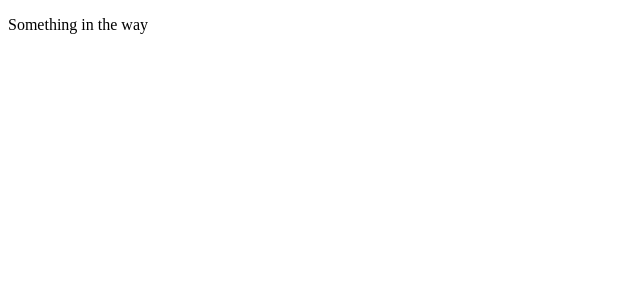
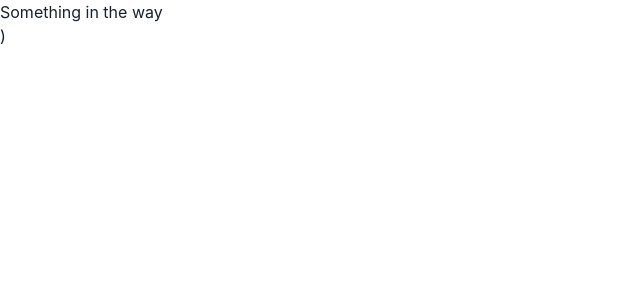
Before and after one commit to KennedyMungai/random_profile_generator, a Next.js app: page / in a window 1280 px wide. Shown: the top 300 px of the page, without its empty margins (0-640 px from the left). Built offline with nearby package versions, Linux system fonts and the light colour scheme.

Commit message:
Set up the Provider and the ChakraProvider

```diff
--- a/src/pages/_app.tsx
+++ b/src/pages/_app.tsx
@@ -1,5 +1,14 @@
+import store from '@/app/store'
+import { ChakraProvider } from '@chakra-ui/react'
 import type { AppProps } from 'next/app'
+import Provider from 'react-redux/es/components/Provider'
 
 export default function App({ Component, pageProps }: AppProps) {
-  return <Component {...pageProps} />
+	return (
+		<Provider store={store}>
+			<ChakraProvider>
+				<Component {...pageProps} />)
+			</ChakraProvider>
+		</Provider>
+	)
 }
```
